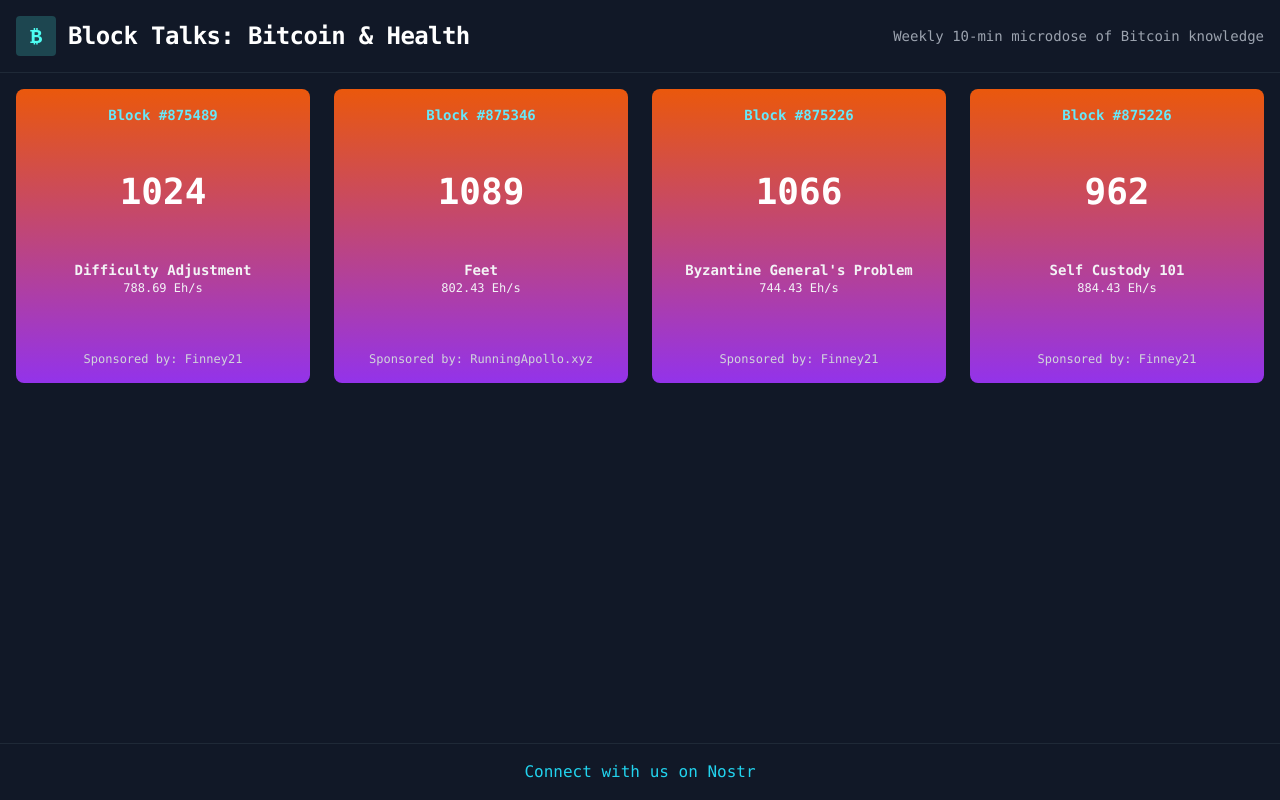
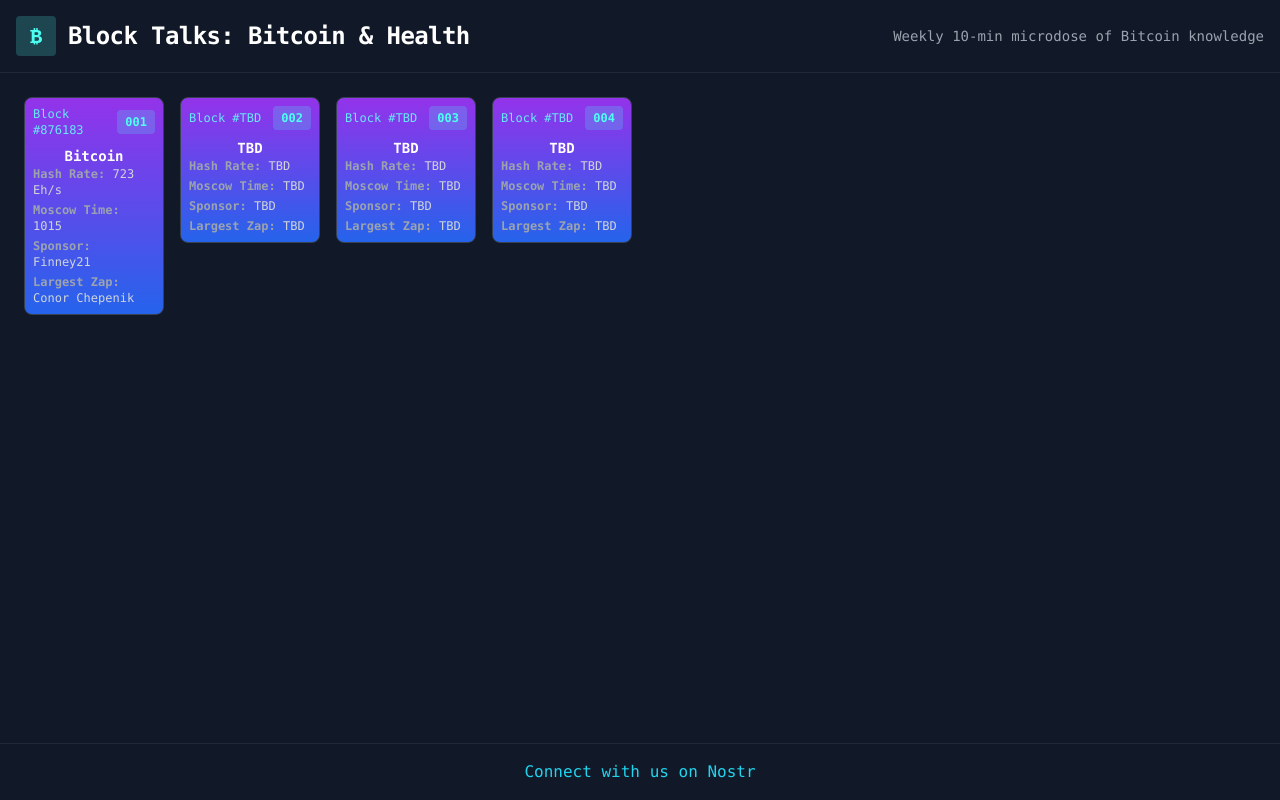
Before and after one commit to Chepenik/-blocktalks-site, a Next.js app: page / in a window 1280 px wide. Built offline with nearby package versions, Linux system fonts and the light colour scheme.

Commit message:
good edits we lit

```diff
--- a/src/app/episode/[episodeNumber]/page.tsx
+++ b/src/app/episode/[episodeNumber]/page.tsx
@@ -1,26 +1,79 @@
 import { notFound } from "next/navigation";
 
+interface Episode {
+  episodeNumber: number;
+  title: string;
+  sponsor: string;
+  videoUrl: string;
+}
+
+const episodesData: Episode[] = [
+  {
+    episodeNumber: 1,
+    title: "Bitcoin Basics",
+    sponsor: "Finney21",
+    videoUrl: "https://www.youtube.com/embed/me1NejsVwNI?si=KWEb4LlQLNpT788A",
+  },
+  {
+    episodeNumber: 2,
+    title: "Coming Soon",
+    sponsor: "TBD",
+    videoUrl: "",
+  },
+  {
+    episodeNumber: 3,
+    title: "Coming Soon",
+    sponsor: "TBD",
+    videoUrl: "",
+  },
+  {
+    episodeNumber: 4,
+    title: "Coming Soon",
+    sponsor: "TBD",
+    videoUrl: "",
+  },
+];
+
 interface EpisodePageProps {
-  params: Promise<{ episodeNumber: string }>; // Adjust params to be a Promise
+  params: { episodeNumber: string };
 }
 
 export default async function EpisodePage({ params }: EpisodePageProps) {
-  const resolvedParams = await params; // Await params before using
+  // Await params to avoid sync error
+  const resolvedParams = await params;
   const epNum = parseInt(resolvedParams.episodeNumber, 10);
 
-  if (isNaN(epNum)) {
+  // Find the episode data
+  const episode = episodesData.find((ep) => ep.episodeNumber === epNum);
+
+  // If the episode does not exist, show a 404 page
+  if (!episode || isNaN(epNum)) {
     notFound();
   }
 
   return (
-    <div className="p-4 min-h-screen bg-gray-900 text-white font-mono">
-      <h1 className="text-3xl mb-4 font-bold">Episode {epNum}</h1>
-      <p className="text-gray-200 mb-6">
-        This is a 10-minute micro-podcast about Bitcoin concepts, sponsored by{" "}
-        <strong>Finney21</strong>.
+    <div className="p-4 min-h-screen bg-gray-900 text-white font-mono flex flex-col items-center">
+      <h1 className="text-3xl mb-4 font-bold">Episode {episode.episodeNumber}</h1>
+      <p className="text-gray-200 mb-6 text-center">
+        {episode.title}. Sponsored by <strong>{episode.sponsor}</strong>.
       </p>
-      <div className="border border-gray-700 p-4 bg-gray-800 rounded">
-        <p className="text-sm text-gray-300">Audio Player would go here!</p>
+      <div
+        className="relative w-full max-w-4xl h-[50vh] border-4 rounded-lg
+        border-gradient-to-r from-purple-500 to-blue-500 bg-gray-800"
+      >
+        {episode.videoUrl ? (
+          <iframe
+            className="w-full h-full rounded-md"
+            src={episode.videoUrl}
+            title={`Episode ${episode.episodeNumber}`}
+            frameBorder="0"
+            allow="accelerometer; autoplay; clipboard-write; encrypted-media; gyroscope; picture-in-picture; web-share"
+            referrerPolicy="strict-origin-when-cross-origin"
+            allowFullScreen
+          ></iframe>
+        ) : (
+          <p className="text-sm text-gray-300 p-4">Video coming soon!</p>
+        )}
       </div>
     </div>
   );
--- /dev/null
+++ b/src/app/not-found.tsx
@@ -0,0 +1,28 @@
+import Link from "next/link";
+
+export default function Custom404() {
+  return (
+    <div className="min-h-screen bg-gray-900 text-white font-mono flex flex-col items-center justify-center">
+      <h1 className="text-6xl font-bold mb-4 text-purple-500">404</h1>
+      <p className="text-xl mb-8 text-gray-300">
+        You got <span className="text-cyan-300">forked</span> off the network for mining a bad block.
+      </p>
+      <p className="text-lg text-gray-400 mb-12">
+        No worries, click below to get back in consensus.
+      </p>
+      <Link
+        href="/"
+        className="px-6 py-3 bg-gradient-to-r from-purple-600 to-blue-600 text-white font-bold text-lg rounded-lg shadow-lg
+        hover:scale-105 transform transition-transform"
+      >
+        Back to Main Page
+      </Link>
+      <div className="mt-8 text-gray-500">
+        <p>
+          Or maybe the mempool dropped your transaction? Either way, let&apos;s get you
+          back on the chain.
+        </p>
+      </div>
+    </div>
+  );
+}
--- a/src/app/page.tsx
+++ b/src/app/page.tsx
@@ -1,44 +1,54 @@
-import Link from "next/link"
+import Link from "next/link";
 
 interface Episode {
-  blockNumber: number
-  episodeNumber: number
-  title: string
-  metrics: string
-  author: string
+  blockNumber: number | string;
+  episodeNumber: number;
+  title: string;
+  hashRate: string;
+  moscowTime?: number | string;
+  sponsor: string;
+  largestZap?: string;
 }
 
 export default function Home() {
   const episodes: Episode[] = [
     {
-      blockNumber: 875489,
-      episodeNumber: 1024,
-      title: "Difficulty Adjustment",
-      metrics: "788.69 Eh/s",
-      author: "Finney21",
+      blockNumber: 876183,
+      episodeNumber: 1,
+      title: "Bitcoin",
+      hashRate: "723 Eh/s",
+      moscowTime: 1015,
+      sponsor: "Finney21",
+      largestZap: "Conor Chepenik",
     },
     {
-      blockNumber: 875346,
-      episodeNumber: 1089,
-      title: "Feet",
-      metrics: "802.43 Eh/s",
-      author: "RunningApollo.xyz",
+      blockNumber: "TBD",
+      episodeNumber: 2,
+      title: "TBD",
+      hashRate: "TBD",
+      moscowTime: "TBD",
+      sponsor: "TBD",
+      largestZap: "TBD",
     },
     {
-      blockNumber: 875226,
-      episodeNumber: 1066,
-      title: "Byzantine General's Problem",
-      metrics: "744.43 Eh/s",
-      author: "Finney21",
+      blockNumber: "TBD",
+      episodeNumber: 3,
+      title: "TBD",
+      hashRate: "TBD",
+      moscowTime: "TBD",
+      sponsor: "TBD",
+      largestZap: "TBD",
     },
     {
-      blockNumber: 875226,
-      episodeNumber: 962,
-      title: "Self Custody 101",
-      metrics: "884.43 Eh/s",
-      author: "Finney21",
+      blockNumber: "TBD",
+      episodeNumber: 4,
+      title: "TBD",
+      hashRate: "TBD",
+      moscowTime: "TBD",
+      sponsor: "TBD",
+      largestZap: "TBD",
     },
-  ]
+  ];
 
   return (
     <div className="min-h-screen bg-gray-900 text-white font-mono flex flex-col">
@@ -58,40 +68,55 @@
       </header>
 
       {/* MAIN CONTENT */}
-      <main className="p-4 flex-1">
-        <div className="grid gap-6 grid-cols-1 sm:grid-cols-2 md:grid-cols-3 xl:grid-cols-4">
+      <main className="p-6 flex-1">
+        <div className="grid gap-4 grid-cols-1 sm:grid-cols-2 md:grid-cols-4 lg:grid-cols-6 xl:grid-cols-8">
           {episodes.map((episode) => (
             <Link
               key={episode.episodeNumber}
               href={`/episode/${episode.episodeNumber}`}
               className="relative block group"
             >
-              {/* Block Container */}
               <div
-                className="rounded-lg transform-gpu transition-transform
-                           group-hover:-translate-y-1 group-hover:shadow-xl
-                           bg-gradient-to-b from-orange-600 to-purple-600
-                           aspect-square flex flex-col justify-between p-4"
+                className="aspect-square rounded-lg transform-gpu transition-transform
+                           group-hover:-translate-y-1 group-hover:shadow-lg
+                           bg-gradient-to-b from-purple-600 to-blue-600
+                           p-2 border border-gray-700 flex flex-col justify-between"
               >
-                {/* Block Number (Above the Block) */}
-                <div className="text-center text-cyan-300 text-sm font-semibold">
-                  Block #{episode.blockNumber}
+                {/* Block Number and Episode Number */}
+                <div className="flex justify-between items-center">
+                  <span className="text-xs text-cyan-300">
+                    Block #{episode.blockNumber}
+                  </span>
+                  <span className="bg-[#4DFFF3]/20 text-[#4DFFF3] text-xs font-bold px-2 py-1 rounded">
+                    {episode.episodeNumber.toString().padStart(3, "0")}
+                  </span>
                 </div>
 
-                {/* Big Episode Number */}
-                <div className="text-center text-4xl font-bold text-white">
-                  {episode.episodeNumber}
-                </div>
+                {/* Title */}
+                <h2 className="text-sm font-bold text-white text-center mt-2">
+                  {episode.title}
+                </h2>
 
-                {/* Title & Metrics */}
-                <div className="text-center text-sm text-gray-100">
-                  <p className="font-semibold">{episode.title}</p>
-                  <p className="text-xs">{episode.metrics}</p>
-                </div>
-
-                {/* Sponsor/Author (Below the Block) */}
-                <div className="text-center text-gray-300 text-xs mt-2">
-                  Sponsored by: {episode.author}
+                {/* Data Section */}
+                <div className="text-xs text-gray-300 space-y-1">
+                  <p>
+                    <span className="font-semibold text-gray-400">Hash Rate:</span>{" "}
+                    {episode.hashRate}
+                  </p>
+                  <p>
+                    <span className="font-semibold text-gray-400">Moscow Time:</span>{" "}
+                    {episode.moscowTime}
+                  </p>
+                  <p>
+                    <span className="font-semibold text-gray-400">Sponsor:</span>{" "}
+                    {episode.sponsor}
+                  </p>
+                  {episode.largestZap && (
+                    <p>
+                      <span className="font-semibold text-gray-400">Largest Zap:</span>{" "}
+                      {episode.largestZap}
+                    </p>
+                  )}
                 </div>
               </div>
             </Link>
@@ -99,10 +124,10 @@
         </div>
       </main>
 
-      {/* Footer with Nostr Link */}
+      {/* FOOTER */}
       <footer className="p-4 border-t border-gray-800 text-center">
         <a
-          href="https://nostr.link" // Replace with your actual Nostr link
+          href="https://primal.net/p/npub1qhe6zzhf3djq3jc9dawgr6kyp9fy5dxkssknm93669nqqcj0jm5sn3xuec"
           target="_blank"
           rel="noopener noreferrer"
           className="text-cyan-400 hover:underline"
@@ -111,5 +136,5 @@
         </a>
       </footer>
     </div>
-  )
+  );
 }
```
